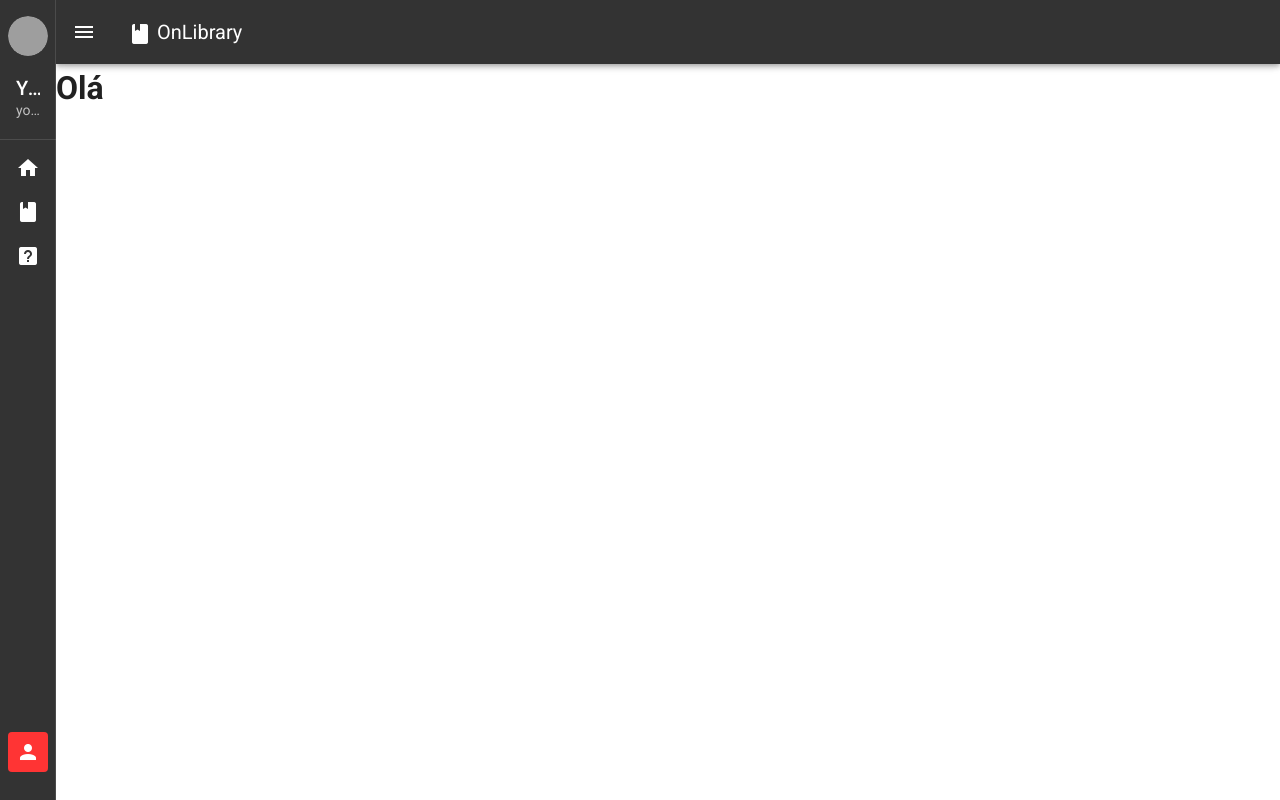
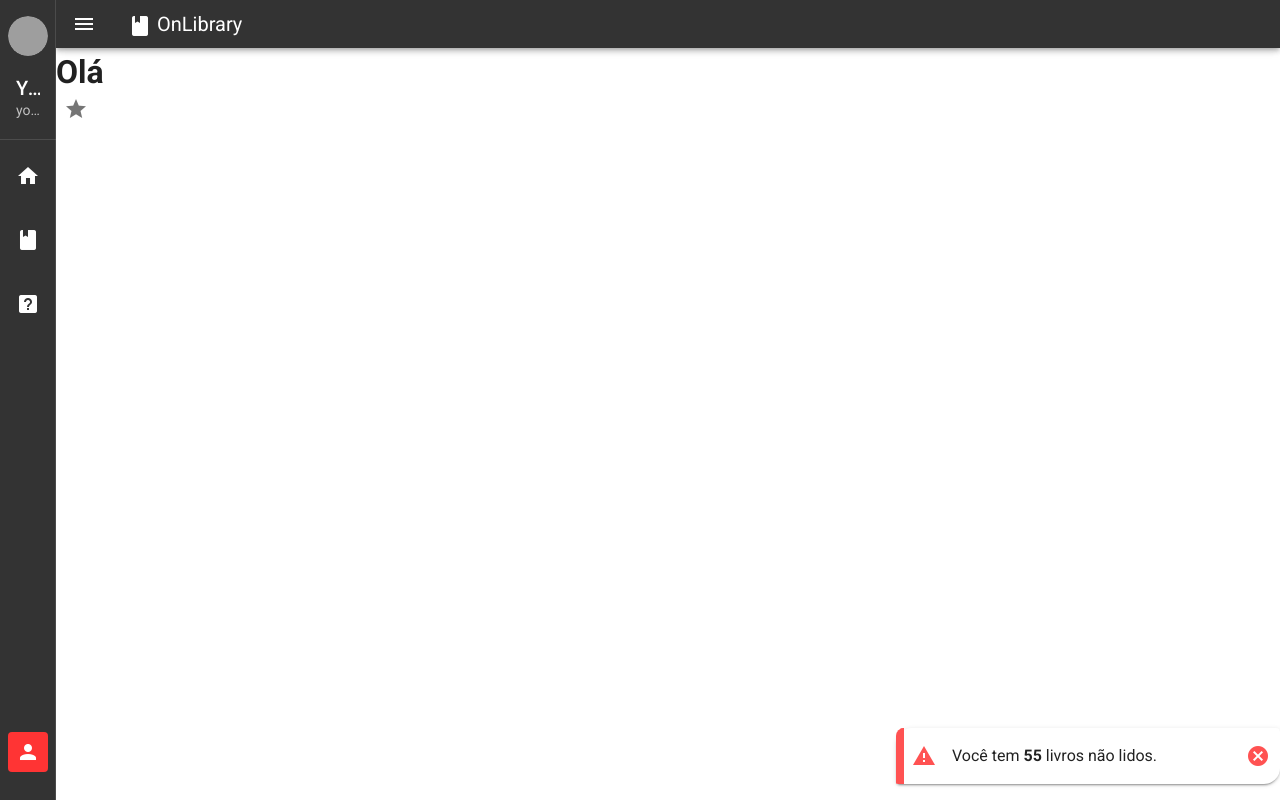
Before and after one commit to RyanVictorDev/Biblioteca-em-Vue, a Vue app in the folder biblioteca-vue/: page / in a window 1280 px wide. Built offline with nearby package versions, Linux system fonts and the light colour scheme; grey boxes are pictures that could not be loaded.

Commit message:
Adicionando marcação de seleção ao menu, criando caixa de notificação, separando componentes e limpando codigod

```diff
--- a/biblioteca-vue/src/App.vue
+++ b/biblioteca-vue/src/App.vue
@@ -1,91 +1,32 @@
 <template>
   <v-app id="inspire">
-    <v-navigation-drawer v-model="drawer" app dark v-bind:mini-variant="miniVariant" color="#333">
-        <v-list>
-          <v-list-item class="px-2">
-            <v-list-item-avatar>
-              <v-img src="https://randomuser.me/api/portraits/women/75.jpg"></v-img>
-            </v-list-item-avatar>
-          </v-list-item>
-
-          <v-list-item link>
-            <v-list-item-content>
-              <v-list-item-title class="text-h6">
-                Your Profile :)
-              </v-list-item-title>
-              <v-list-item-subtitle>yourcoolemail@gmail.com</v-list-item-subtitle>
-            </v-list-item-content>
-          </v-list-item>
-        </v-list>
-
-        <v-divider></v-divider>
-
-        <v-list dense nav>
-          <v-list-item v-for="item in items" :key="item.title" link>
-            <v-list-item-icon>
-              <v-icon>{{ item.icon }}</v-icon>
-            </v-list-item-icon>
-
-            <v-list-item-content>
-              <v-list-item-title>{{ item.title }}</v-list-item-title>
-            </v-list-item-content>
-          </v-list-item>
-        </v-list>
-
-        <template v-slot:append>
-          <v-list dense nav class="rounded-xl mb-5 mx-auto">
-            <v-list-item link class="redBack">
-                <v-list-item-icon>
-                <v-icon>mdi-account</v-icon>
-              </v-list-item-icon>
-
-              <v-list-item-content>
-                <v-list-item-title>Logout</v-list-item-title>
-              </v-list-item-content>
-            </v-list-item>
-          </v-list>
-        </template>
-
-    </v-navigation-drawer>
-
-    <v-app-bar app dark color="#333">
-      <v-app-bar-nav-icon @click="miniVariant = !miniVariant; btnShow = !btnShow;" ></v-app-bar-nav-icon>
-      <v-toolbar-title><v-icon>mdi-book</v-icon> OnLibrary</v-toolbar-title>
-    </v-app-bar>
-
+    <NavComponent/>
     <v-main>
       <router-view/>
     </v-main>
+    <mensage-component/>
   </v-app>
 </template>
 
 <script>
-// import NavBarComponent from './components/NavBarComponent.vue';
+import MensageComponent from './components/MensageComponent.vue';
+import NavComponent from './components/NavComponent.vue';
 
 export default {
   name: 'App',
 
   components: {
-    // NavBarComponent
+    NavComponent,
+    MensageComponent
   },
 
   data: () => ({
-    miniVariant: true,
-    btnShow: true,
-
-    items: [
-          { title: 'Home', icon: 'mdi-home' },
-          { title: 'Galeria', icon: 'mdi-book' },
-          { title: 'Sobre', icon: 'mdi-help-box' },
-        ],
-    right: null,
+    //
   }),
 
 };
 </script>
 
 <style scoped>
-  .redBack{
-    background-color: rgb(255, 52, 52);
-  }
+
 </style>
--- a/biblioteca-vue/src/components/HelloWorld.vue
+++ b/biblioteca-vue/src/components/HelloWorld.vue
@@ -1,11 +1,21 @@
 <template>
   <div>
     <h1>Olá</h1>
+    <v-icon left right>mdi-star</v-icon>
+
   </div>
 </template>
 
 <script>
   export default {
     name: 'HelloWorld',
+
+    components:{
+      //
+    },
+
+    data:() => ({
+      //
+    }),
   }
 </script>
--- /dev/null
+++ b/biblioteca-vue/src/components/MensageComponent.vue
@@ -0,0 +1,19 @@
+<template>
+    <v-alert transition="scroll-x-reverse-transition" v-model="alert" width="30%" shaped dismissible color="error" border="left" elevation="2" colored-border icon="mdi-alert" class="ml-auto mt-auto">
+      Você tem <strong>{{ qtdEmails }}</strong> livros não lidos.
+    </v-alert>
+</template>
+
+<script>
+export default{
+    name: 'MensageComponent',
+
+    components:{
+        //
+    },
+
+    data:() => ({
+        qtdEmails: 55,
+    })
+}
+</script>
--- /dev/null
+++ b/biblioteca-vue/src/components/NavComponent.vue
@@ -0,0 +1,86 @@
+<template>
+    <div>
+        <v-navigation-drawer v-model="drawer" app dark v-bind:mini-variant="miniVariant" color="#333">
+        <v-list>
+          <v-list-item class="px-2">
+            <v-list-item-avatar>
+              <v-img src="https://randomuser.me/api/portraits/women/75.jpg"></v-img>
+            </v-list-item-avatar>
+          </v-list-item>
+
+          <v-list-item link>
+            <v-list-item-content>
+              <v-list-item-title class="text-h6">
+                Your Profile :)
+              </v-list-item-title>
+              <v-list-item-subtitle>yourcoolemail@gmail.com</v-list-item-subtitle>
+            </v-list-item-content>
+          </v-list-item>
+        </v-list>
+
+        <v-divider></v-divider>
+
+        <v-list flat nav>
+          <v-list-item-group v-model="selectedItem" color="primary">
+            <v-list-item v-for="item in items" :key="item.title" link>
+              <v-list-item-icon>
+                <v-icon>{{ item.icon }}</v-icon>
+              </v-list-item-icon>
+
+              <v-list-item-content>
+                <v-list-item-title>{{ item.title }}</v-list-item-title>
+              </v-list-item-content>
+            </v-list-item>
+          </v-list-item-group>
+        </v-list>
+
+        <template v-slot:append>
+          <v-list dense nav class="rounded-xl mb-5 mx-auto">
+            <v-list-item link class="redBack">
+                <v-list-item-icon>
+                <v-icon>mdi-account</v-icon>
+              </v-list-item-icon>
+
+              <v-list-item-content>
+                <v-list-item-title>Logout</v-list-item-title>
+              </v-list-item-content>
+            </v-list-item>
+          </v-list>
+        </template>
+
+    </v-navigation-drawer>
+
+    <v-app-bar dense app dark color="#333">
+      <v-app-bar-nav-icon @click="miniVariant = !miniVariant; btnShow = !btnShow;" ></v-app-bar-nav-icon>
+      <v-toolbar-title><v-icon>mdi-book</v-icon> OnLibrary</v-toolbar-title>
+    </v-app-bar>
+    </div>
+</template>
+
+<script>
+export default{
+    name: 'NavComponent',
+
+    components:{
+        //
+    },
+
+    data:() => ({
+        miniVariant: true,
+        btnShow: true,
+
+        items: [
+            { title: 'Home', icon: 'mdi-home', para: '/' },
+            { title: 'Galeria', icon: 'mdi-book', para: '/'},
+            { title: 'Sobre', icon: 'mdi-help-box', para:'/about' },
+            ],
+        right: null,
+    }),
+}
+</script>
+
+<style scoped>
+    .redBack{
+        background-color: rgb(255, 52, 52);
+    }
+</style>
```
